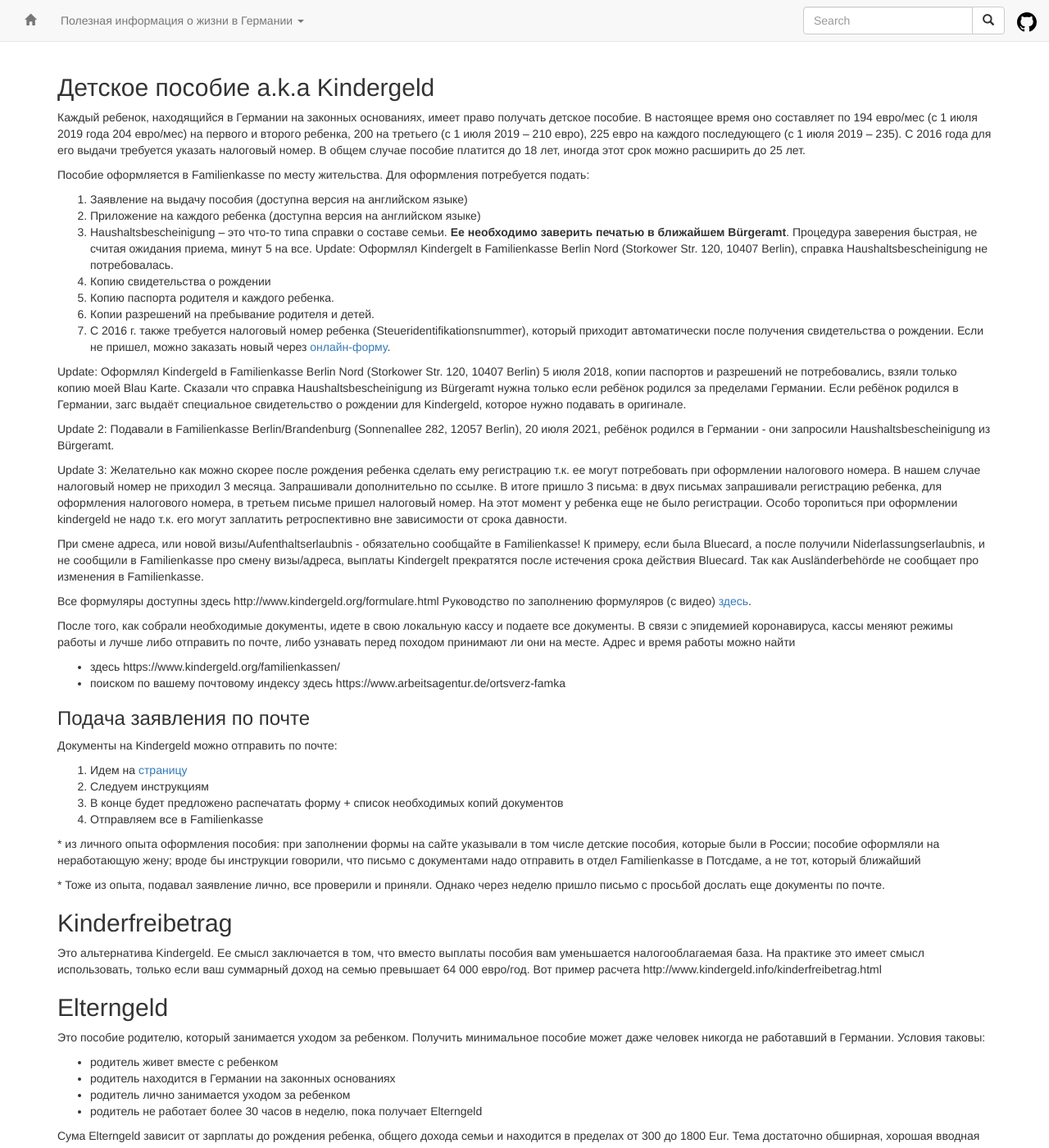
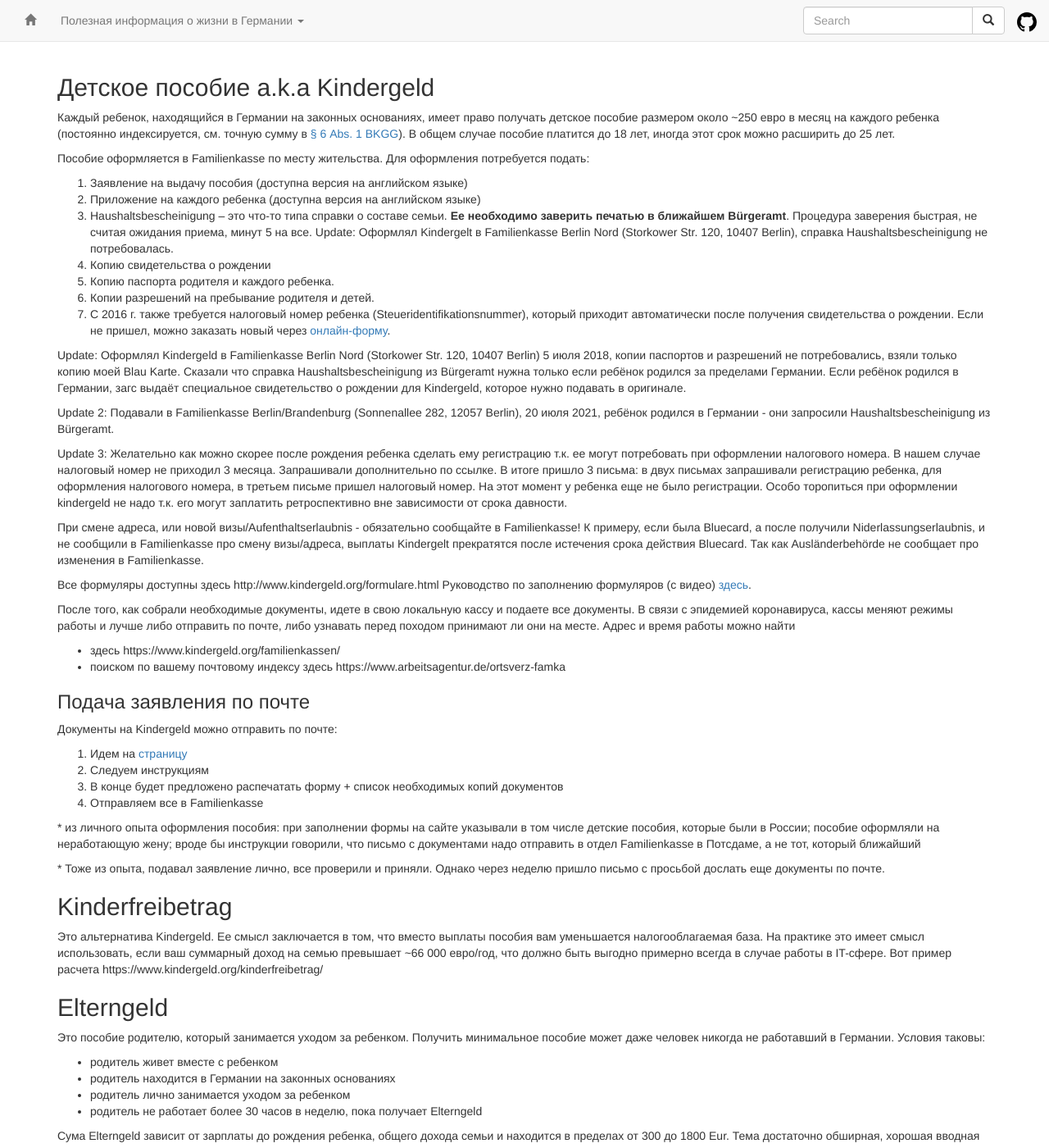
Before and after one commit to ru-de/faq, a Jekyll site: the page built from pages/Детские пособия.md, in a window 1280 px wide and 1400 px high. Shown: the whole window at 82% size. Built offline with Jekyll 4.4.1, drawn with Linux system fonts in a browser that asks for light colours; nearby versions of some CDN libraries.

Commit message:
sync github pages

```diff
--- a/pages/Детские пособия.md
+++ b/pages/Детские пособия.md
@@ -4,7 +4,7 @@ layout: default
 ---
 
 ## Детское пособие a.k.a Kindergeld
-Каждый ребенок, находящийся в Германии на законных основаниях, имеет право получать детское пособие. В настоящее время оно составляет по 194 евро/мес (с 1 июля 2019 года 204 евро/мес) на первого и второго ребенка, 200 на третьего (с 1 июля 2019 – 210 евро), 225 евро на каждого последующего (с 1 июля 2019 – 235). C 2016 года для его выдачи требуется указать налоговый номер. В общем случае пособие платится до 18 лет, иногда этот срок можно расширить до 25 лет.
+Каждый ребенок, находящийся в Германии на законных основаниях, имеет право получать детское пособие размером около ~250 евро в месяц на каждого ребенка (постоянно индексируется, см. точную сумму в [§ 6 Abs. 1 BKGG](https://www.gesetze-im-internet.de/bkgg_1996/__6.html)). В общем случае пособие платится до 18 лет, иногда этот срок можно расширить до 25 лет.
 
 Пособие оформляется в Familienkasse по месту жительства. Для оформления потребуется подать:
 
@@ -53,8 +53,8 @@ Update 3: Желательно как можно скорее после рож
 
 ## Kinderfreibetrag
 Это альтернатива Kindergeld. Еe смысл заключается в том, что вместо выплаты пособия вам уменьшается налогооблагаемая база.
-На практике это имеет смысл использовать, только если ваш суммарный доход на семью превышает 64 000 евро/год.
-Вот пример расчета http://www.kindergeld.info/kinderfreibetrag.html
+На практике это имеет смысл использовать, если ваш суммарный доход на семью превышает ~66 000 евро/год, что должно быть выгодно примерно всегда в случае работы в IT-сфере.
+Вот пример расчета https://www.kindergeld.org/kinderfreibetrag/
 
 ## Elterngeld
 Это пособие родителю, который занимается уходом за ребенком. Получить минимальное пособие может даже человек никогда не работавший в Германии. Условия таковы:
```
